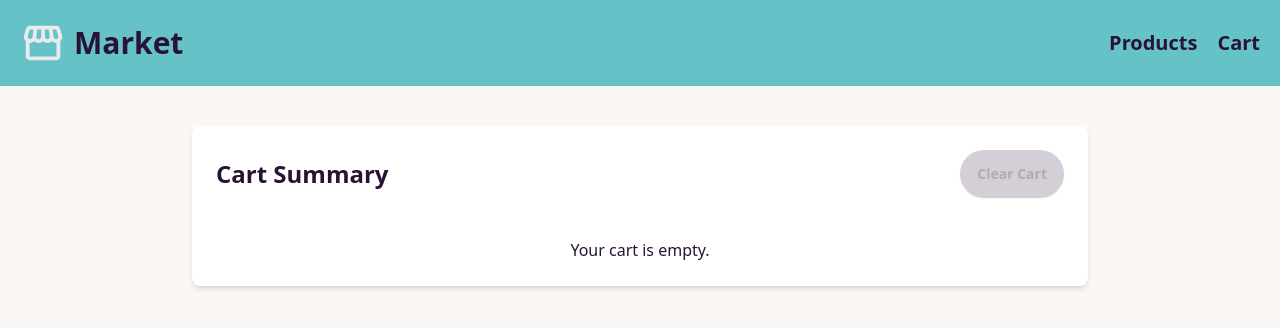
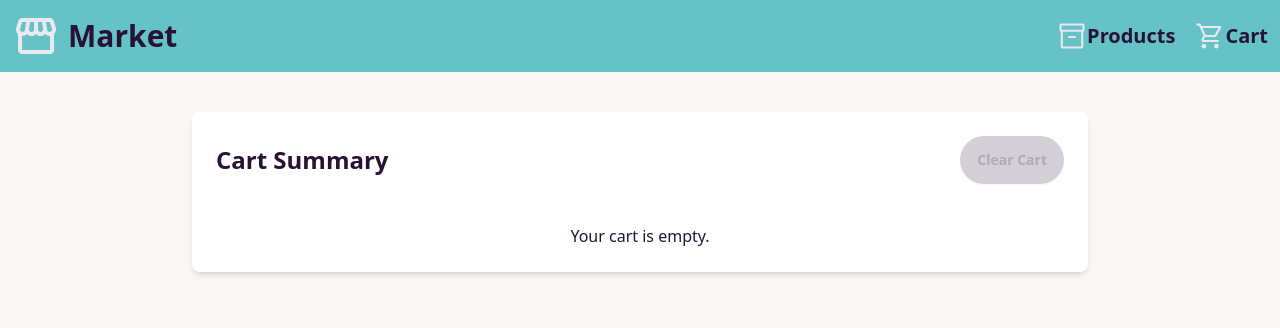
Before and after one commit to Yassine-Jedidi/simple-market, an Angular app: page /cart in a window 1280 px wide. Shown: the top 328 px of the page. Built offline with nearby package versions, Linux system fonts and the light colour scheme.

Commit message:
retouches and finishing project

```diff
--- a/package.json
+++ b/package.json
@@ -18,6 +18,7 @@
     "@angular/platform-browser": "^16.2.0",
     "@angular/platform-browser-dynamic": "^16.2.0",
     "@angular/router": "^16.2.0",
+    "@tailwindcss/line-clamp": "^0.4.4",
     "rxjs": "~7.8.0",
     "tslib": "^2.3.0",
     "zone.js": "~0.13.0"
--- a/src/app/carts/components/cart/cart.component.html
+++ b/src/app/carts/components/cart/cart.component.html
@@ -1,4 +1,4 @@
-<div class="max-w-4xl mx-auto mt-10 p-6 bg-white rounded-lg shadow-md">
+<div class="max-w-4xl mx-auto mt-10 mb-10 p-6 bg-white rounded-lg shadow-md">
   <div class="flex justify-between items-center mb-10">
     <h2 class="text-2xl font-semibold">Cart Summary</h2>
     <button
@@ -28,19 +28,19 @@
           *ngFor="let product of cartProducts; let index = index"
           class="py-2"
         >
-          <td class="flex justify-center items-center">
-            <img src="{{ product.item.image }}" class="w-16" />
+          <td class="flex justify-center items-center py-2">
+            <img src="{{ product.item.image }}" class="w-16 h-16" />
           </td>
-          <td class="text-center">{{ product.item.title }}</td>
-          <td class="text-center">{{ product.item.price }} DT</td>
-          <td class="text-center">
+          <td class="text-center py-2">{{ product.item.title }}</td>
+          <td class="text-center py-2">{{ product.item.price }} DT</td>
+          <td class="text-center py-2">
             <div class="flex items-center justify-center">
               <button class="btn btn-primary" (click)="decreaseQuantity(index)">
                 -
               </button>
               <input
                 type="text"
-                class="w-12 text-center"
+                class="w-12 text-center py-2"
                 value="{{ product.quantity }}"
                 [(ngModel)]="product.quantity"
                 (change)="detectChange()"
@@ -50,10 +50,10 @@
               </button>
             </div>
           </td>
-          <td class="text-center">
-            {{ product.item.price * product.quantity }} DT
+          <td class="text-center py-2">
+            {{ product.item.price * product.quantity | number : "1.3-3" }} DT
           </td>
-          <td class="text-center">
+          <td class="text-center py-2">
             <button class="btn btn-error" (click)="deleteProduct(index)">
               Delete
             </button>
@@ -65,7 +65,7 @@
     <div class="mt-4 flex justify-between items-center">
       <span class="font-bold">Total:</span>
       <div>
-        <span class="font-bold mr-3">{{ total }} DT</span>
+        <span class="font-bold mr-3">{{ total | number : "1.3-3" }} DT</span>
         <button class="btn btn-success" (click)="order()">Order Now</button>
       </div>
     </div>
--- a/src/app/products/components/all-products/all-products.component.html
+++ b/src/app/products/components/all-products/all-products.component.html
@@ -6,9 +6,18 @@
 
 <div class="flex justify-center">
   <span *ngIf="loading" class="loading loading-spinner text-info"></span>
-  <div class="grid grid-cols-4 gap-10" *ngIf="!loading">
+  <div
+    class="grid grid-cols-1 md:grid-cols-2 lg:grid-cols-3 xl:grid-cols-4 gap-10"
+    *ngIf="!loading"
+  >
     <ng-container *ngFor="let product of products">
       <app-product [product]="product" (item)="addToCart($event)"></app-product>
     </ng-container>
   </div>
 </div>
+
+<div class="toast fixed z-50" *ngIf="toast">
+  <div class="alert alert-success">
+    <span>Product added to the cart!</span>
+  </div>
+</div>
--- a/src/app/products/components/all-products/all-products.component.ts
+++ b/src/app/products/components/all-products/all-products.component.ts
@@ -15,6 +15,7 @@ export class AllProductsComponent implements OnInit{
   categories:string[] =[];
   loading:boolean=false;
   cartProducts:any[]=[];
+  toast:boolean=false;
 
   ngOnInit(): void {
     this.getProducts();
@@ -72,12 +73,26 @@ export class AllProductsComponent implements OnInit{
       else{
       this.cartProducts.push(event);
       localStorage.setItem('cart',JSON.stringify(this.cartProducts));
+      this.showToast()
+    setTimeout(() => {
+      this.hideToast();
+    }, 3000);
       }
     }
     else{
       this.cartProducts.push(event);
       localStorage.setItem('cart',JSON.stringify(this.cartProducts));
+      this.showToast()
+    setTimeout(() => {
+      this.hideToast();
+    }, 3000);
     }
+  }
+  showToast(){
+    this.toast=true;
+  }
+  hideToast(){
+    this.toast=false;
   }
 
 
--- a/src/app/products/components/product-details/product-details.component.ts
+++ b/src/app/products/components/product-details/product-details.component.ts
@@ -1,5 +1,5 @@
 import { Component, OnInit } from '@angular/core';
-import { ActivatedRoute } from '@angular/router';
+import { ActivatedRoute, Route, Router, RouterOutlet } from '@angular/router';
 import { ProductsService } from '../../services/products.service';
 import { Product } from 'src/app/shared/models/Product';
 
@@ -13,7 +13,7 @@ export class ProductDetailsComponent implements OnInit{
   product : Product =new Product();
   loading:boolean=false;
 
-  constructor(private route:ActivatedRoute,private productsService:ProductsService){
+  constructor(private route:ActivatedRoute,private productsService:ProductsService,private router:Router){
     this.id = this.route.snapshot.paramMap.get("id");
     console.log(this.id)
   }
@@ -23,6 +23,9 @@ export class ProductDetailsComponent implements OnInit{
 
   getProductById(){
     this.loading=true;
+    if(this.id>20 || this.id<1 || this.id!=Number){
+      this.router.navigateByUrl('/products')
+    }
     this.productsService.getProductById(this.id).subscribe(product=>{
       console.log(product)
       this.product= product;
@@ -30,6 +33,7 @@ export class ProductDetailsComponent implements OnInit{
     },error=>{
       console.log("Error getting Product ID");
       this.loading=false;
+      this.router.navigateByUrl('/products')
     })
   }
 
--- a/src/app/products/components/product/product.component.html
+++ b/src/app/products/components/product/product.component.html
@@ -1,14 +1,16 @@
 <div
-  class="card w-80 shadow-lg p-5 transform hover:-translate-y-2 duration-300 hover:shadow-2xl"
+  class="card h-full w-80 shadow-lg p-5 transform hover:-translate-y-2 duration-300 hover:shadow-2xl z-0"
 >
   <figure class="h-72 object-cover rounded-xl">
     <img [src]="product.image" alt="Product" />
   </figure>
-  <div class="card-body">
+  <div class="card-body flex flex-col">
     <h2 class="card-title hover:cursor-pointer hover:text-neutral-600">
       <a routerLink="/products/{{ product.id }}">{{ product.title }}</a>
     </h2>
-    <p>{{ product.description }}</p>
+    <p class="line-clamp-6 text-ellipsis">
+      {{ product.description }}
+    </p>
     <div class="card-actions flex items-center justify-between">
       <p class="font-bold text-lg">{{ product.price }} DT</p>
       <button
@@ -32,8 +34,3 @@
     </div>
   </div>
 </div>
-<div class="toast" *ngIf="toast">
-  <div class="alert alert-success">
-    <span>Product added to the cart!</span>
-  </div>
-</div>
--- a/src/app/products/components/product/product.component.ts
+++ b/src/app/products/components/product/product.component.ts
@@ -11,21 +11,12 @@ export class ProductComponent {
   @Output() item = new EventEmitter();
   addButton:boolean=false;
   amount:number= 0;
-  toast:boolean=false;
 
   addToCart(){
     this.item.emit({item:this.product,quantity:this.amount});
     this.addButton=false;
-    this.showToast()
-    setTimeout(() => {
-      this.hideToast();
-    }, 3000);
+
   }
 
-  showToast(){
-    this.toast=true;
-  }
-  hideToast(){
-    this.toast=false;
-  }
+
 }
--- a/src/app/shared/components/navbar/navbar.component.html
+++ b/src/app/shared/components/navbar/navbar.component.html
@@ -1,11 +1,11 @@
 <nav>
-  <div class="bg-primary p-5 flex justify-between items-center">
+  <div class="bg-primary p-3 flex justify-between items-center">
     <div class="flex justify-center items-center">
       <svg
         xmlns="http://www.w3.org/2000/svg"
-        height="46px"
+        height="48px"
         viewBox="0 -960 960 960"
-        width="46px"
+        width="48px"
         fill="#e8eaed"
       >
         <path
@@ -14,13 +14,47 @@
       </svg>
       <a routerLink="/" class="text-3xl font-bold ml-2">Market</a>
     </div>
-    <ul class="flex justify-end space-x-5 font-semibold text-xl">
-      <li>
-        <a routerLink="/" class="hover:text-gray-700">Products</a>
-      </li>
-      <li>
-        <a routerLink="/cart" class="hover:text-gray-700">Cart</a>
-      </li>
+    <ul class="flex justify-end font-semibold text-xl">
+      <div class="flex justify-around items-center space-x-5">
+        <li>
+          <a
+            routerLink="/products"
+            class="hover:text-gray-600 transition-colors flex justify-center items-center"
+          >
+            <svg
+              xmlns="http://www.w3.org/2000/svg"
+              height="30px"
+              viewBox="0 -960 960 960"
+              width="30px"
+              fill="#e8eaed"
+            >
+              <path
+                d="M186.67-80q-27.5 0-47.09-19.58Q120-119.17 120-146.67V-619q-17.33-7.67-28.67-23.76Q80-658.85 80-680v-133.33q0-27.5 19.58-47.09Q119.17-880 146.67-880h666.66q27.5 0 47.09 19.58Q880-840.83 880-813.33V-680q0 21.15-11.33 37.24Q857.33-626.67 840-619v472.33q0 27.5-19.58 47.09Q800.83-80 773.33-80H186.67Zm0-533.33v466.66h586.66v-466.66H186.67Zm-40-66.67h666.66v-133.33H146.67V-680ZM360-413.33h240V-480H360v66.67ZM480-380Z"
+              />
+            </svg>
+            Products</a
+          >
+        </li>
+        <li>
+          <a
+            routerLink="/cart"
+            class="hover:text-gray-600 transition-colors flex justify-center items-center"
+          >
+            <svg
+              xmlns="http://www.w3.org/2000/svg"
+              height="30px"
+              viewBox="0 -960 960 960"
+              width="30px"
+              fill="#e8eaed"
+            >
+              <path
+                d="M284.53-80.67q-30.86 0-52.7-21.97Q210-124.62 210-155.47q0-30.86 21.98-52.7Q253.95-230 284.81-230t52.69 21.98q21.83 21.97 21.83 52.83t-21.97 52.69q-21.98 21.83-52.83 21.83Zm400 0q-30.86 0-52.7-21.97Q610-124.62 610-155.47q0-30.86 21.98-52.7Q653.95-230 684.81-230t52.69 21.98q21.83 21.97 21.83 52.83t-21.97 52.69q-21.98 21.83-52.83 21.83ZM238.67-734 344-515.33h285.33l120-218.67H238.67ZM206-800.67h589.38q22.98 0 34.97 20.84 11.98 20.83.32 41.83L693.33-490.67q-11 19.34-28.87 30.67-17.87 11.33-39.13 11.33H324l-52 96h487.33V-286H278q-43 0-63-31.83-20-31.84-.33-68.17l60.66-111.33-149.33-316H47.33V-880h121.34L206-800.67Zm138 285.34h285.33H344Z"
+              />
+            </svg>
+            Cart</a
+          >
+        </li>
+      </div>
     </ul>
   </div>
 </nav>
--- a/src/app/shared/components/navbar/navbar.component.ts
+++ b/src/app/shared/components/navbar/navbar.component.ts
@@ -1,4 +1,4 @@
-import { Component } from '@angular/core';
+import { Component, Input } from '@angular/core';
 
 @Component({
   selector: 'app-navbar',
--- a/tailwind.config.js
+++ b/tailwind.config.js
@@ -4,7 +4,7 @@ module.exports = {
   theme: {
     extend: {},
   },
-  plugins: [require("daisyui")],
+  plugins: [require("daisyui"), require("@tailwindcss/line-clamp")],
   daisyui: {
     themes: ["cupcake"], // false: only light + dark | true: all themes | array: specific themes like this ["light", "dark", "cupcake"]
     darkTheme: "", // name of one of the included themes for dark mode
```
Also changed, not shown: 1 other file (tests, documents, lock files or other folders).
